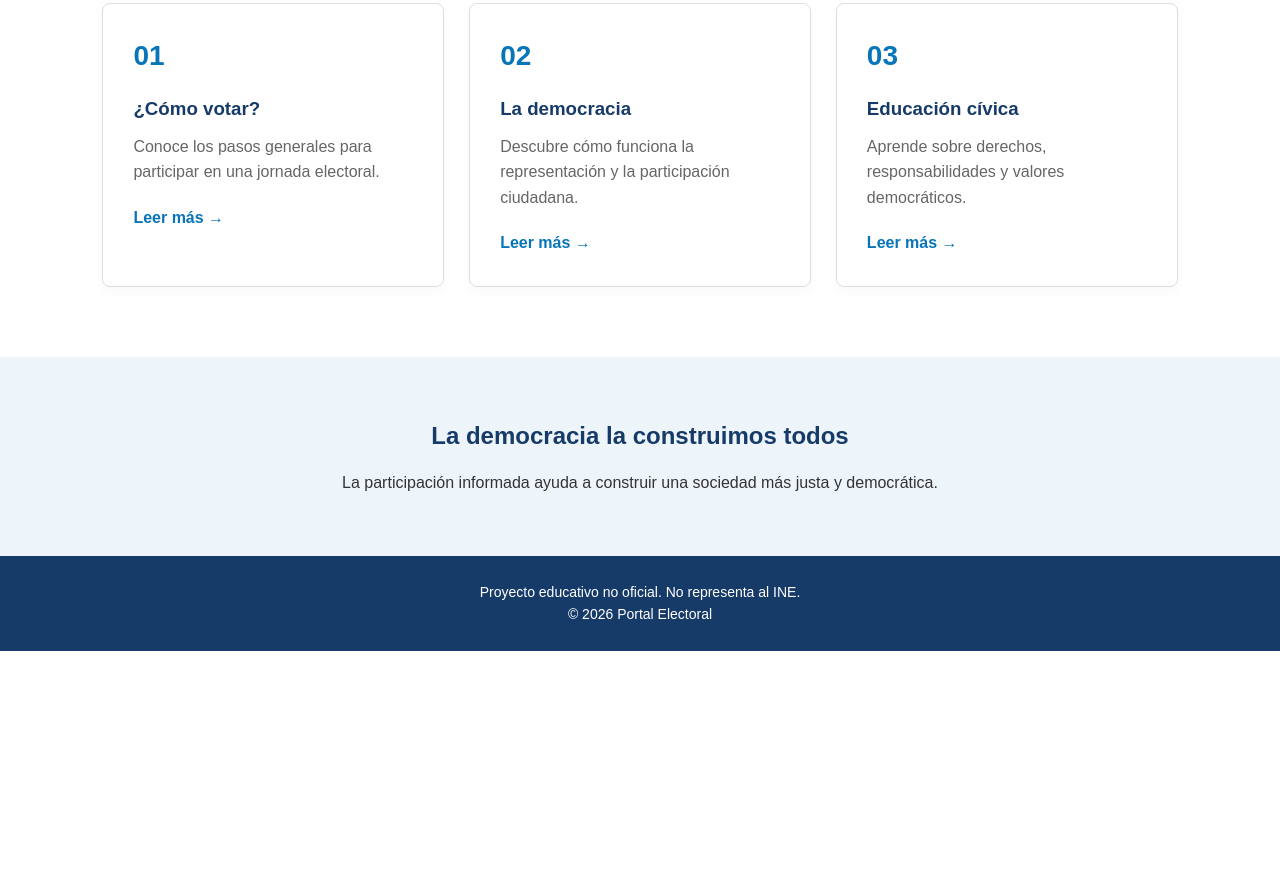
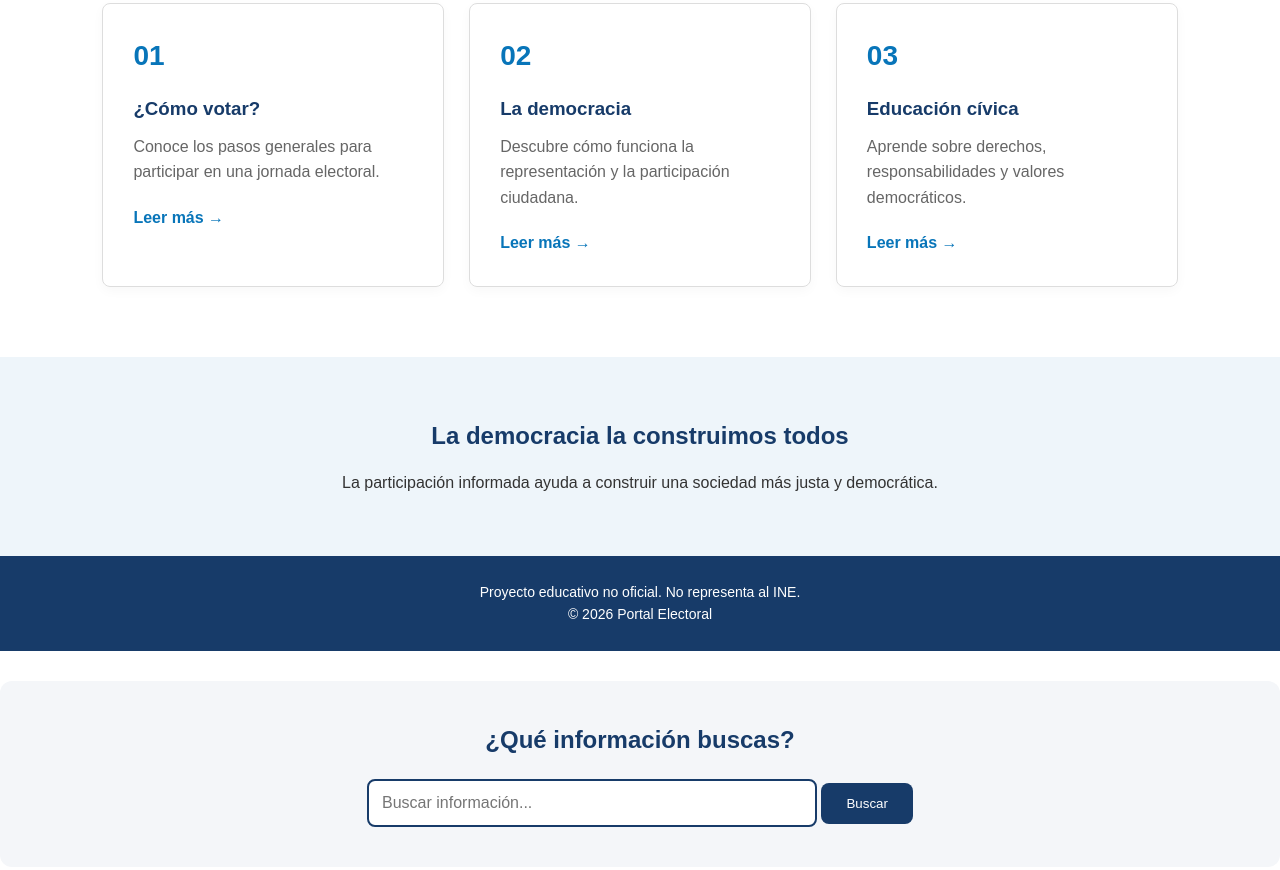
Before and after one commit to saidcodigo/proyectopagina, a plain HTML site: page index.html in a window 1280 px wide. Shown: the part 731-1601 px from the top of the page. Before the commit the page ends 1382 px from the top, so only its background shows below. Drawn offline with Linux system fonts and the light colour scheme.

Commit message:
Add files via upload

```diff
--- a/index.html
+++ b/index.html
@@ -100,6 +100,12 @@
         <p>Proyecto educativo no oficial. No representa al INE.</p>
         <p>© 2026 Portal Electoral</p>
     </footer>
+    <!-- BUSCADOR -->
+<section class="buscador">
+    <h2>¿Qué información buscas?</h2>
+    <input type="text" placeholder="Buscar información...">
+    <button>Buscar</button>
+</section>
 
 </body>
 </html>
--- a/style.css
+++ b/style.css
@@ -205,3 +205,38 @@ footer {
         gap: 5px;
     }
 }
+/* DISEÑO DEL BUSCADOR */
+.buscador {
+    background: #f4f6f9;
+    padding: 40px 20px;
+    text-align: center;
+    border-radius: 12px;
+    margin: 30px auto;
+}
+
+.buscador h2 {
+    color: #173b69;
+    margin-bottom: 20px;
+}
+
+.buscador input {
+    width: 70%;
+    max-width: 450px;
+    padding: 13px;
+    border: 2px solid #173b69;
+    border-radius: 8px;
+    font-size: 16px;
+}
+
+.buscador button {
+    padding: 13px 25px;
+    background: #173b69;
+    color: white;
+    border: none;
+    border-radius: 8px;
+    cursor: pointer;
+}
+
+.buscador button:hover {
+    background: #24599a;
+}
```
